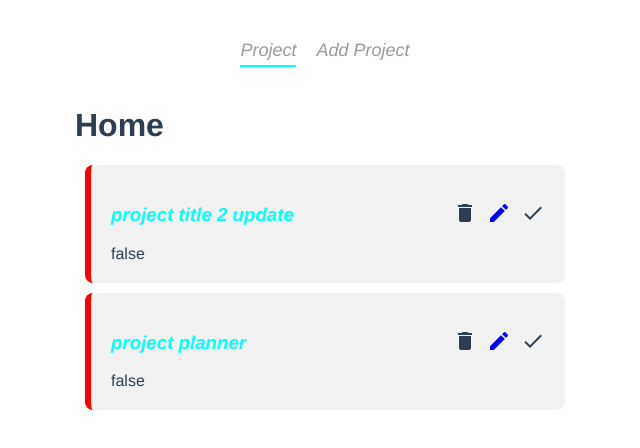
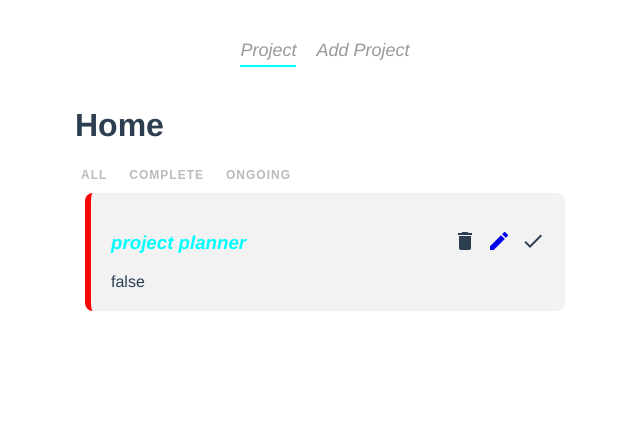
Before and after one commit to Felip20/project_planner, a Vue app: page / in a window 1280 px wide. Shown: the top 448 px of the page, without its empty margins (315-955 px from the left). Built offline with nearby package versions, Linux system fonts and the light colour scheme; data requests are answered from the project's data file.

Commit message:
active link

```diff
--- a/database/db.json
+++ b/database/db.json
@@ -1,11 +1,5 @@
 {
   "projects": [
-    {
-      "id": 2,
-      "title": "project title 2 update",
-      "detail": "update",
-      "complete": false
-    },
     {
       "title": "project planner",
       "detail": "daily project planning",
--- /dev/null
+++ b/src/components/FilterNav.vue
@@ -0,0 +1,37 @@
+<template>
+
+  <nav class="filter-nav">
+      <button @click="filterBy('all')" :class="{ active : cur === 'all'}">All</button>
+      <button @click="filterBy('complete')" :class="{ active : cur === 'complete'}">Complete</button>
+      <button @click="filterBy('ongoing')" :class="{ active : cur === 'ongoing'}">Ongoing</button>
+  </nav>
+</template>
+
+<script>
+export default {
+    props:['cur'],
+    methods:{
+        filterBy(value){
+            this.$emit("current",value);
+        }
+    }
+}
+</script>
+
+<style>
+.filter-nav button{
+    background: none;
+    border: none;
+    color: #bbb;
+    font-size: 12px;
+    outline: none;
+    text-transform: uppercase;
+    margin-right: 10px;
+    letter-spacing: 1px;
+    font-weight: bold;
+    cursor: pointer;
+}
+button.active{
+    color: #333;
+}
+</style>
--- a/src/views/Home.vue
+++ b/src/views/Home.vue
@@ -1,25 +1,31 @@
 <template>
   <div class="home">
     <h1>Home</h1>
+    <FilterNav @current="current=$event" :cur="current"></FilterNav>
     <div v-for="project in projects" :key="project.id">
       <SingleProject :vic="project" @dele="deleProject"
       @complete="doneProject"></SingleProject>
     </div>
+    {{current}}
   </div>
+
 </template>
 
 <script>
 
+import FilterNav from '../components/FilterNav'
 import SingleProject from '../components/SingleProject'
 
 export default {
   name: 'Home',
   components: {
+    FilterNav,
     SingleProject,
     },
   data(){
     return{
-      projects:[]
+      projects:[],
+      current:""
     }
   },
   methods:{
```
